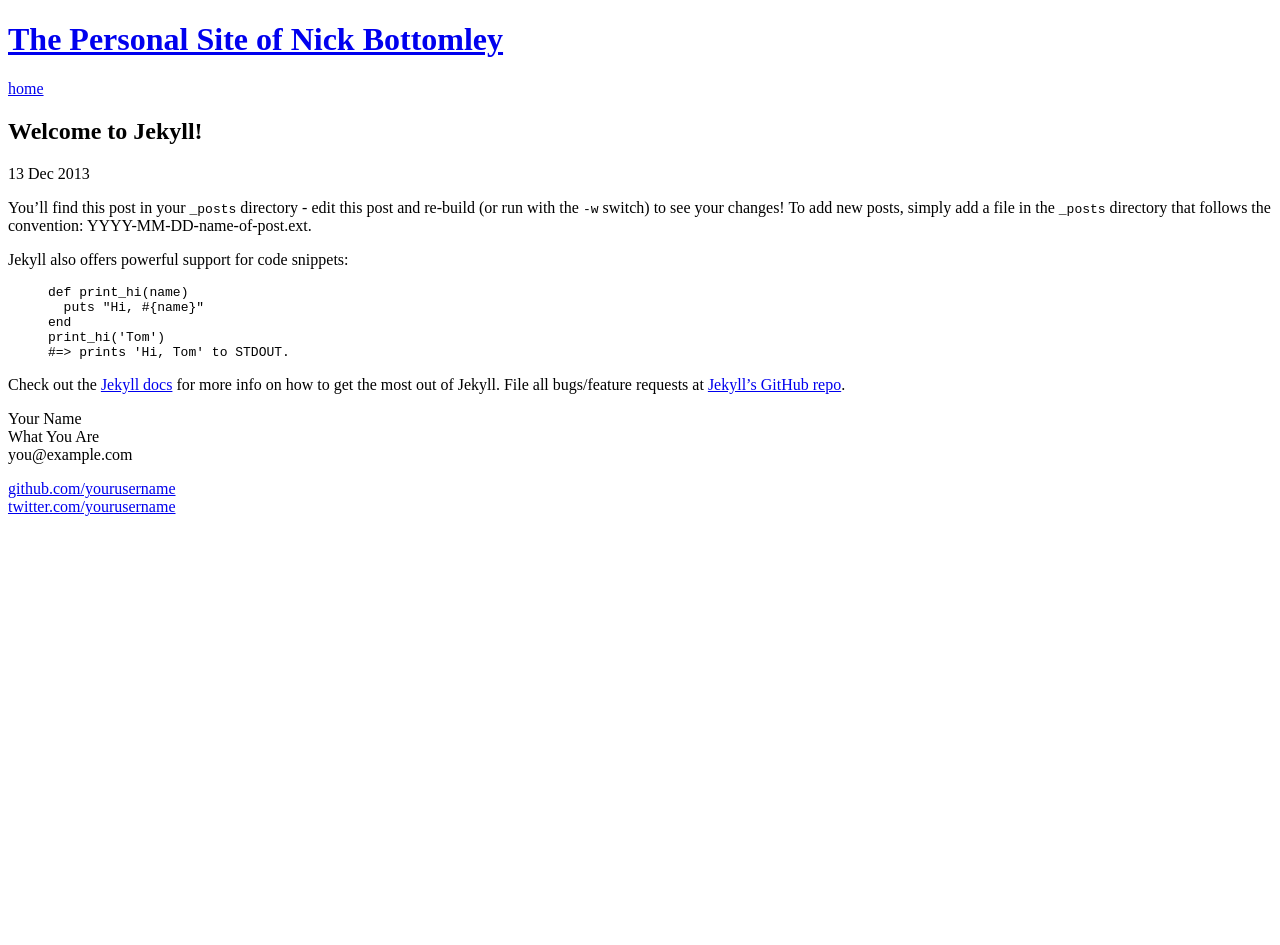
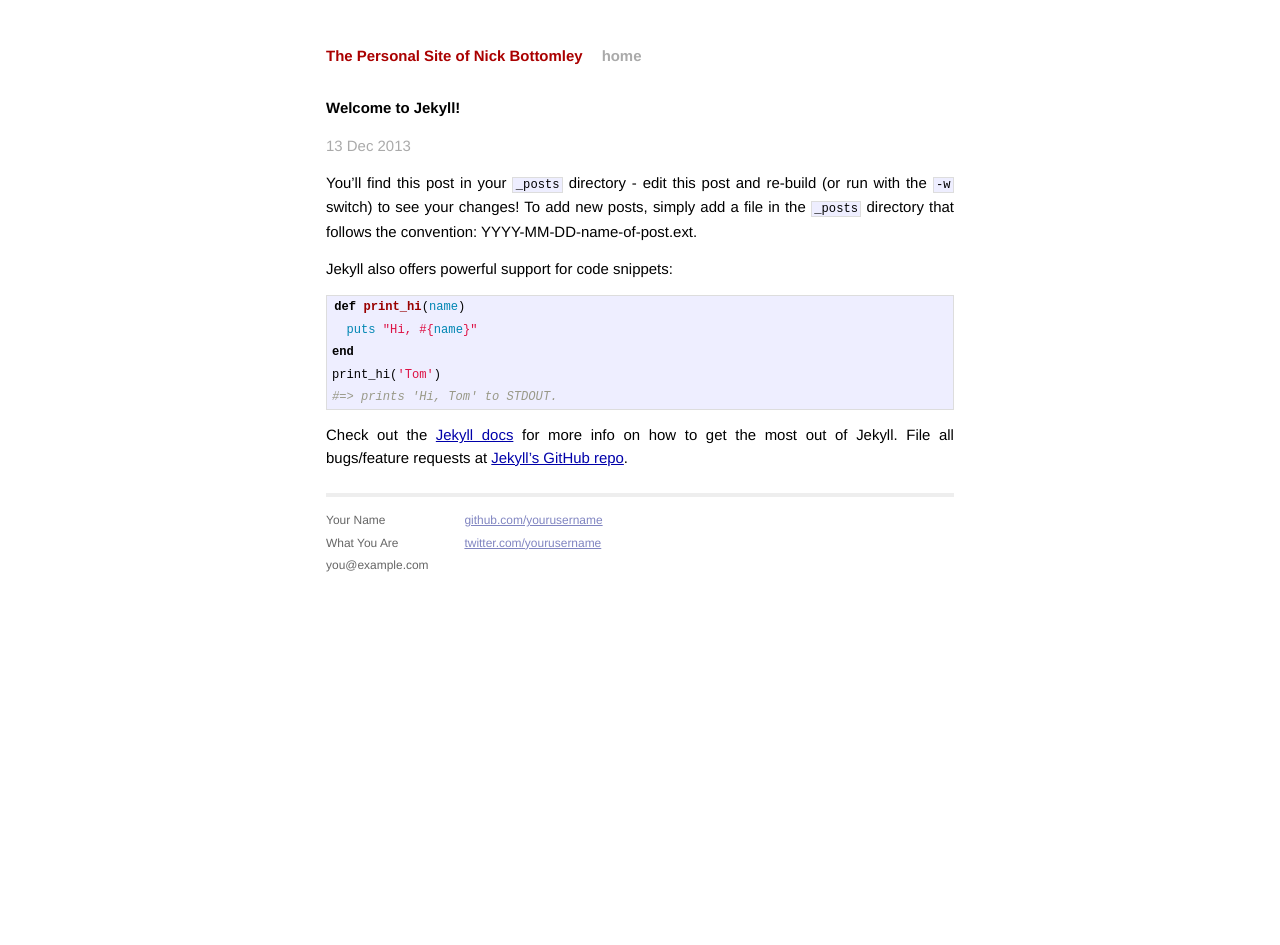
Before and after one commit to bttmly/nickbottomley.com, a Jekyll site: the page built from _posts/2013-12-13-welcome-to-jekyll.markdown, in a window 1280 px wide. Built offline with Jekyll 4.4.1, drawn with Linux system fonts in a browser that asks for light colours; Markdown is read by kramdown in place of the engine named in the settings; before the commit the page ends 900 px from its top, so only the background shows below that.

Commit message:
root relative urls for assets

```diff
--- a/_config.yml
+++ b/_config.yml
@@ -5,7 +5,7 @@ excerpt_separator: <!-- more -->
 permalink: blog/:year/:month/:day/:title.html
 baseurl: /
 url: http://nickbottomley.com
-css_path: ./assets/css
-js_path: ./assets/js
-font_path: ./assets/font
-img_path: ./assets/img
+css_path: /assets/css
+js_path: /assets/js
+font_path: /assets/font
+img_path: /assets/img
```
